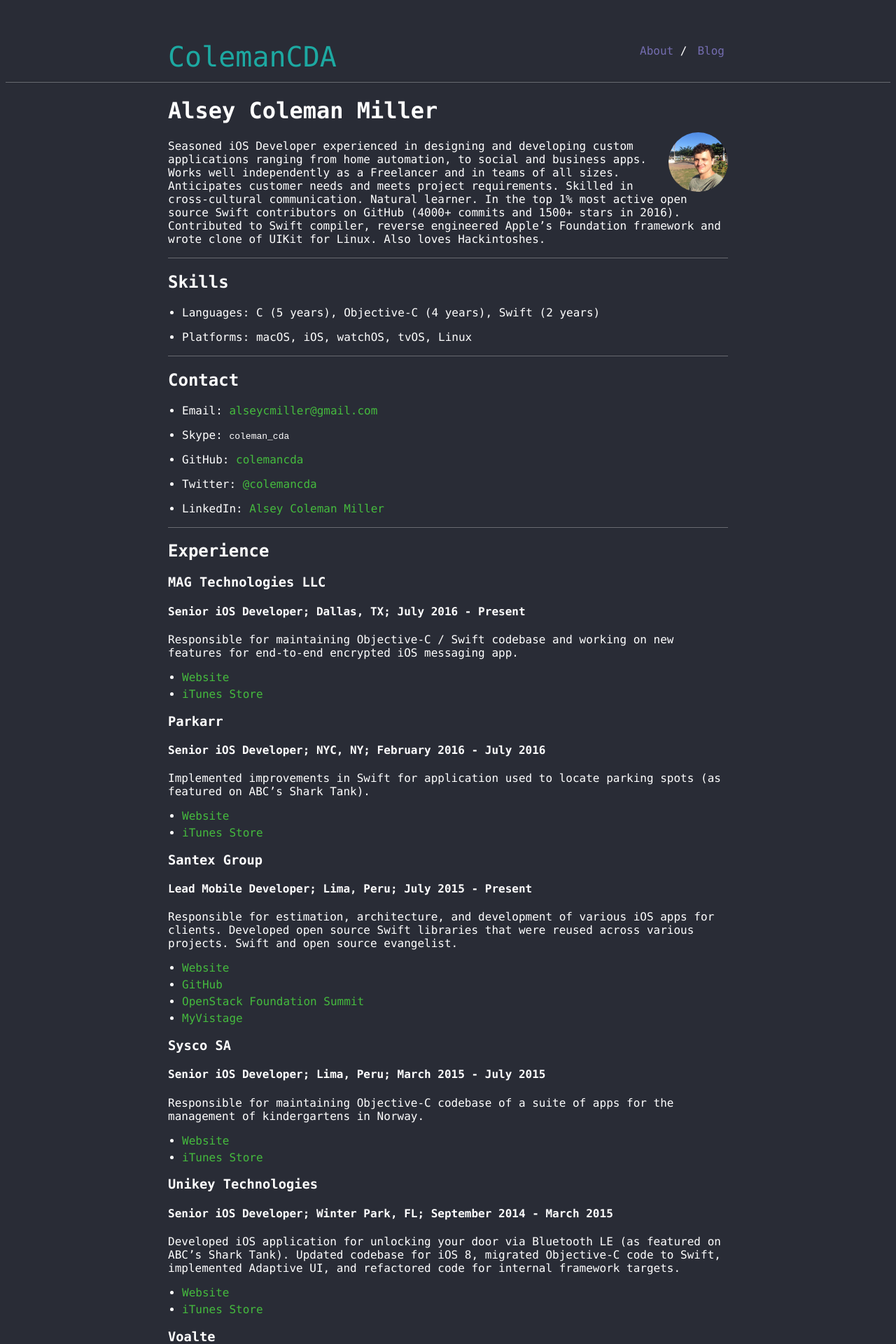
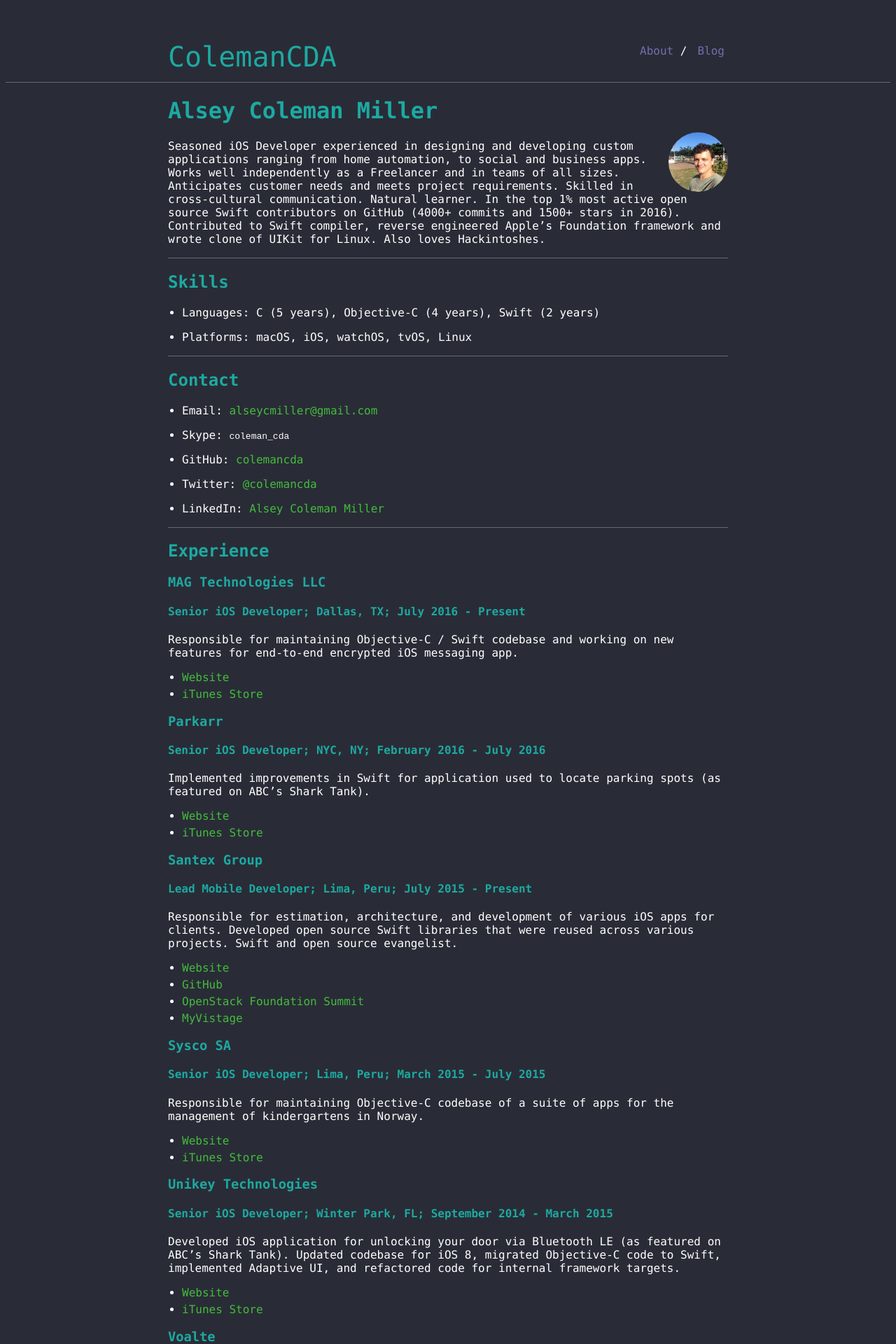
Before and after one commit to colemancda/colemancda.github.io, a Jekyll site: the page built from about.md, in a window 1280 px wide. Shown: the top 1920 px of the page at 70% size. Built offline with Jekyll 4.4.1, drawn with Linux system fonts in a browser that asks for light colours; our own code applies the rules of GitHub Pages for plain Markdown files.

Commit message:
updated theme

```diff
--- a/_sass/typography.scss
+++ b/_sass/typography.scss
@@ -1,6 +1,9 @@
 @import "vars";
 
 .content {
+		h1, h2, h3, h4, h5 {
+				color: #1DA9A2;
+		}
     a:hover {
         text-decoration: none;
     }
```
